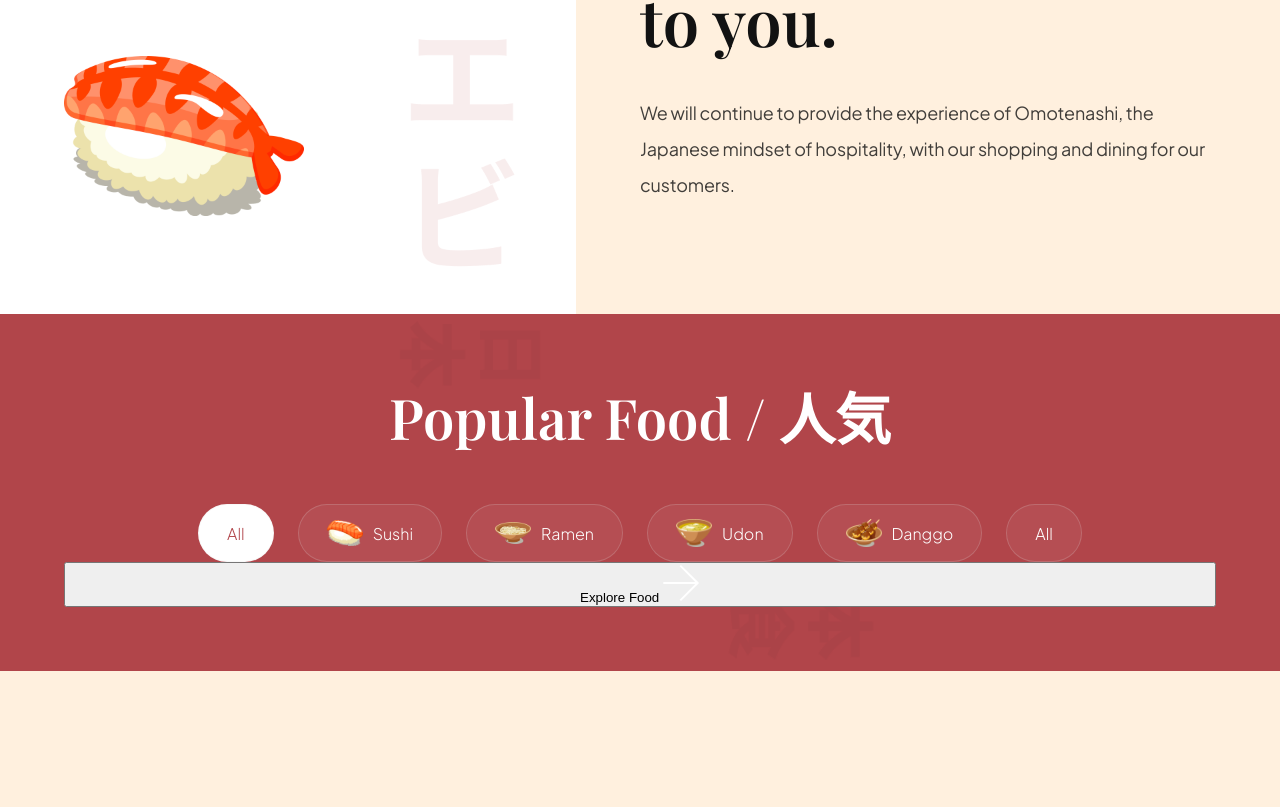
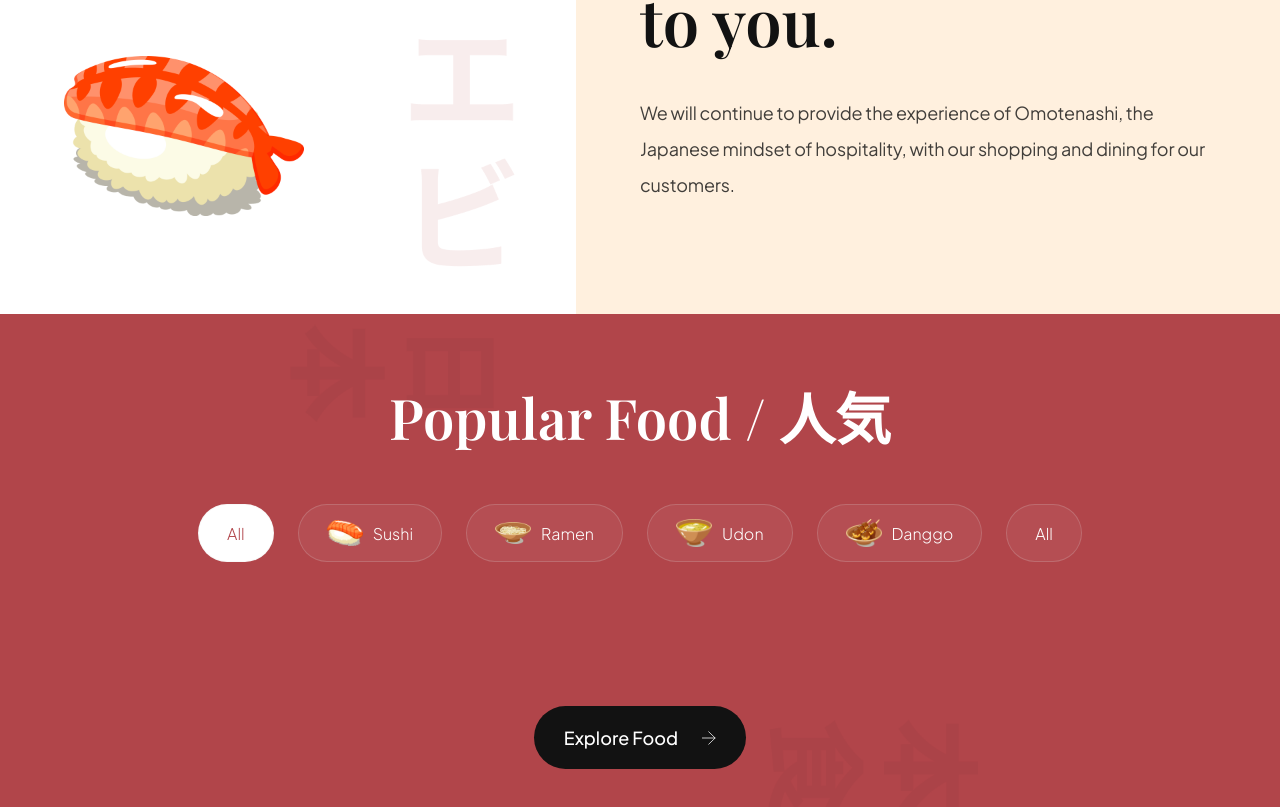
Before and after one commit to anabelena/sushi-themed-web, a website built with Vite: page index.html in a window 1280 px wide. Shown: the part 1204-2011 px from the top of the page. Before the commit the page ends 1875 px from the top, so only its background shows below. Built offline with nearby package versions, Linux system fonts and the light colour scheme.

Commit message:
style(popular):add styles to popular foods button

```diff
--- a/css/sections/popular.css
+++ b/css/sections/popular.css
@@ -74,3 +74,41 @@
     background-color: var(--color-white);
     color: var(--primary-color);
 }
+
+.popular-foods__catalogue{
+
+    margin-top: 64px;
+
+    display: flex;
+    justify-content: center;
+
+    align-items: flex-end;
+    flex-wrap: wrap;
+    gap: 56px;
+}
+
+.popular-foods__button{
+    width: fit-content;
+
+    padding: 20px 30px;
+    margin: 80px auto 0;
+
+    font-weight: 500;
+    font-size: 18px;
+    line-height: 23px;
+    font-family: var(--plus-jakarta-sans);
+    color: var(--color-white);
+    border: none;
+    outline: none;
+    background: var(--secondary-color);
+    border-radius: 64px;
+    cursor: pointer;
+
+}
+
+.popular-foods__button img{
+    width: 14px;
+    height: 14px;
+    object-fit: contain;
+    margin-left: 21px;
+}
```
